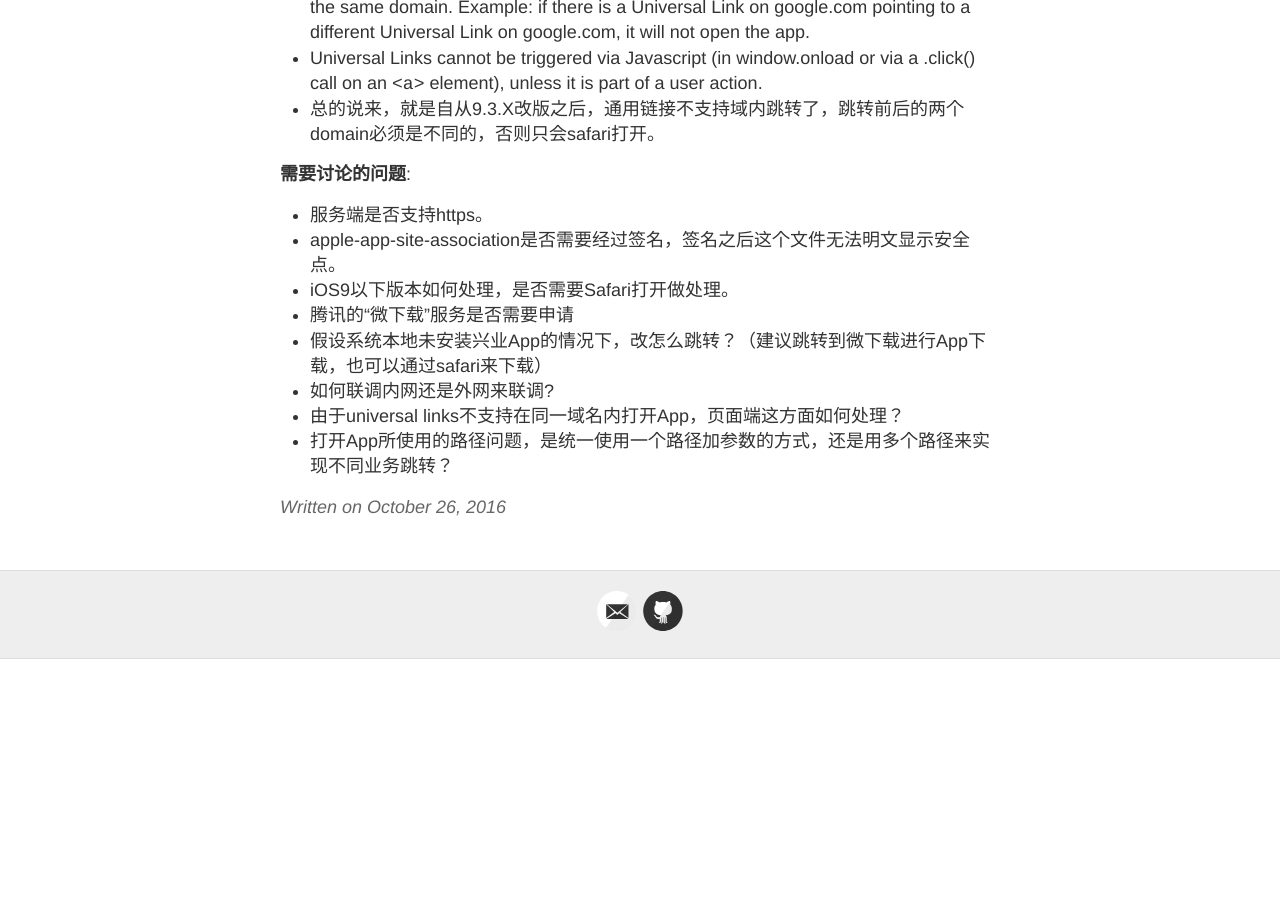
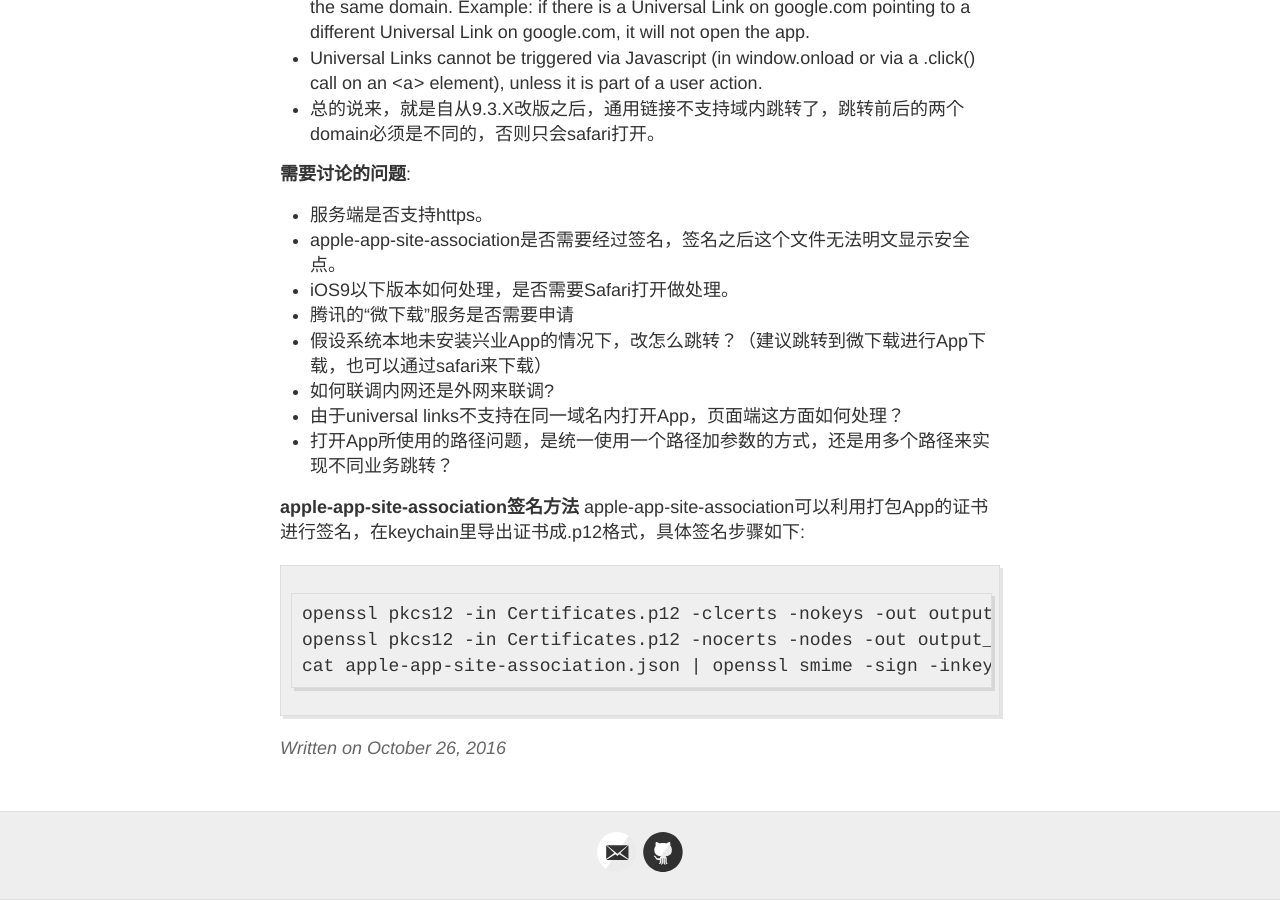
Before and after one commit to Ts1ng/Ts1ng.github.io, a Jekyll site: the page built from _posts/2016-10-26-Universal-Links.md, in a window 1280 px wide and 900 px high, scrolled down 2988 px. Built offline with Jekyll 4.4.1, drawn with Linux system fonts in a browser that asks for light colours; before the commit the page ends 3647 px from its top, so only the background shows below that.

Commit message:
universal links

````diff
--- a/_posts/2016-10-26-Universal-Links.md
+++ b/_posts/2016-10-26-Universal-Links.md
@@ -65,3 +65,11 @@ title: 微信启动App之Universal Links开发
  - 如何联调内网还是外网来联调?
  - 由于universal links不支持在同一域名内打开App，页面端这方面如何处理？
  - 打开App所使用的路径问题，是统一使用一个路径加参数的方式，还是用多个路径来实现不同业务跳转？
+
+ **apple-app-site-association签名方法**
+apple-app-site-association可以利用打包App的证书进行签名，在keychain里导出证书成.p12格式，具体签名步骤如下:
+```
+openssl pkcs12 -in Certificates.p12 -clcerts -nokeys -out output_crt.pem
+openssl pkcs12 -in Certificates.p12 -nocerts -nodes -out output_key.pem
+cat apple-app-site-association.json | openssl smime -sign -inkey output_key.pem -signer output_crt.pem -noattr -nodetach -outform DER> apple-app-site-association
+```
````
